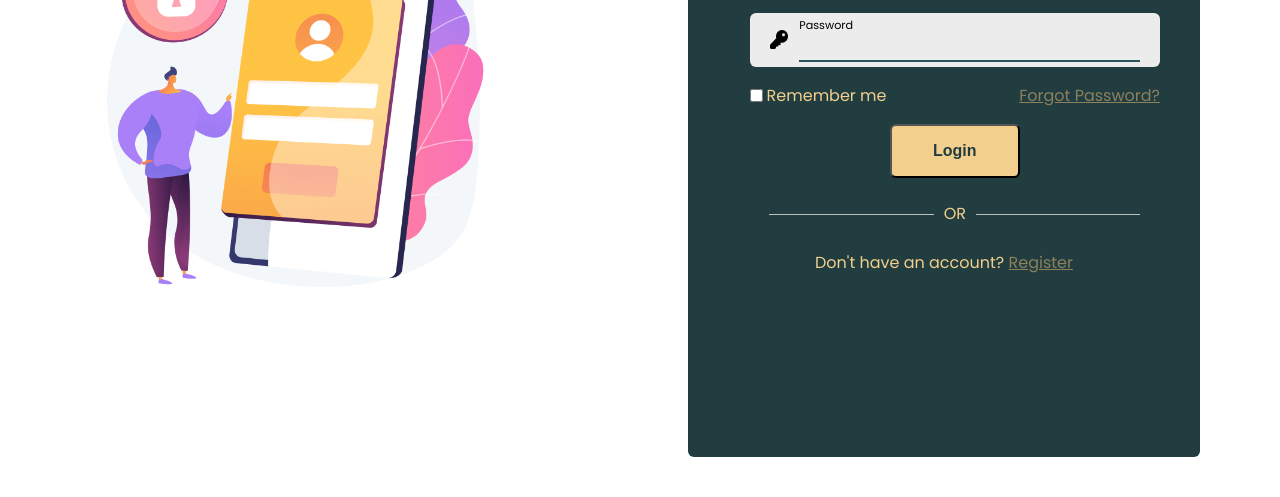
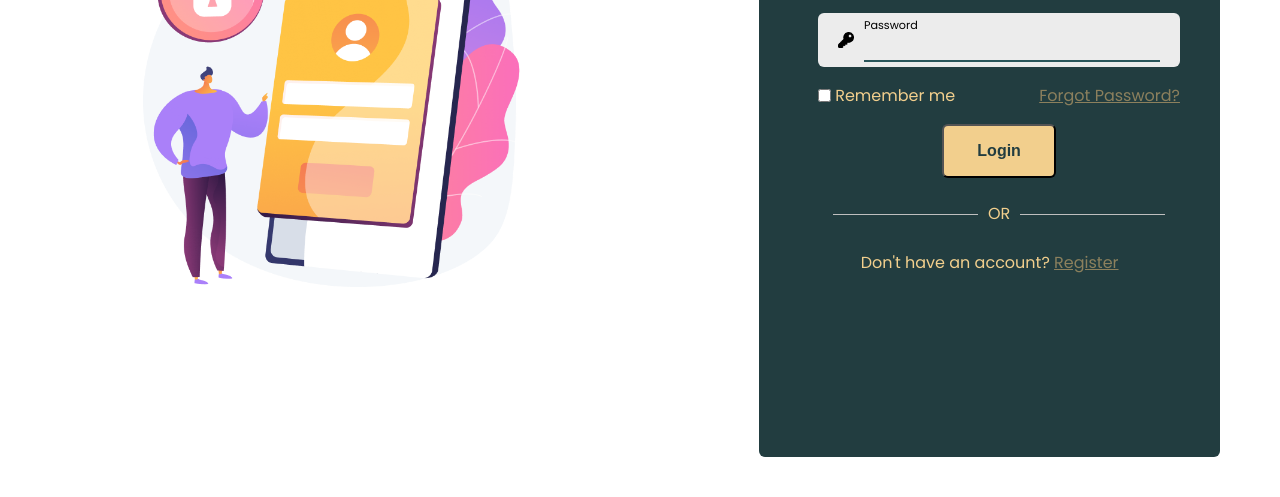
Before and after one commit to guptadheerajj/strategic-save, a plain HTML site: page login-page/login-page.html in a window 1280 px wide. Shown: the part 303-800 px from the top of the page. Drawn offline with Linux system fonts and the light colour scheme; files whose address does not match are found by name.

Commit message:
Update login-page.css
reduced width of box

```diff
--- a/login-page/login-page.css
+++ b/login-page/login-page.css
@@ -39,12 +39,12 @@
     background-color: var(--dark-green);
     color: var(--yellow);
     height: 90%;
-    width: 40%;
+    width: 36%;
     font-family: "Poppins", system-ui;
     padding: 20px 40px;
     box-sizing: border-box;
     border-radius: 6px;
-    margin-right: 80px;
+    margin-right: 60px;
 
 }
 
```
